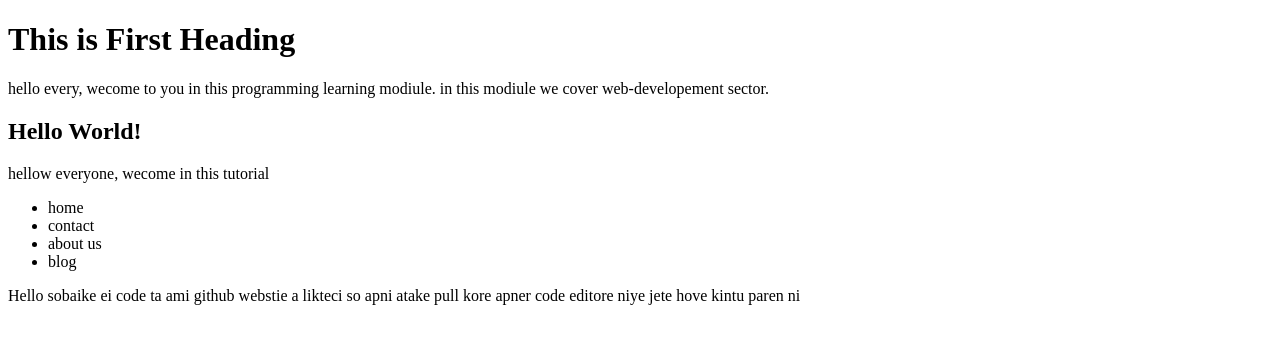
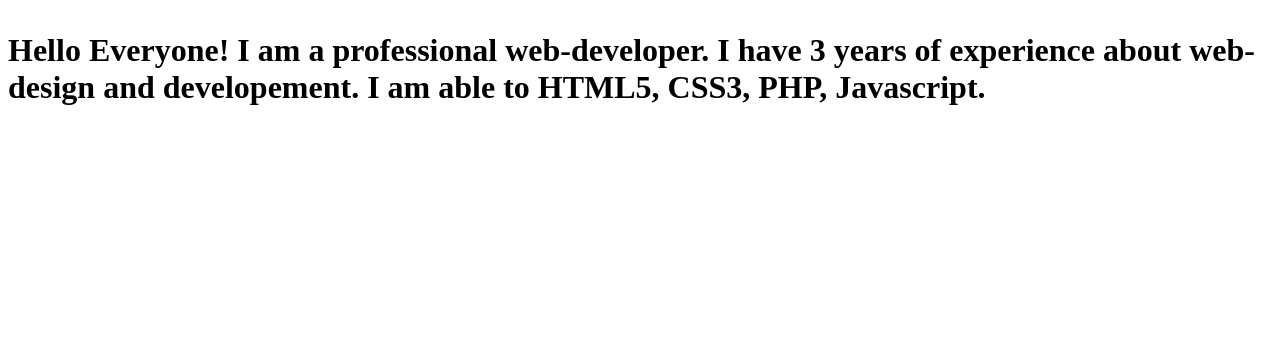
Before and after one commit to Skillgrowbd/My-First-Project, a plain HTML site: page index.html in a window 1280 px wide. Drawn offline with Linux system fonts and the light colour scheme.

Commit message:
blog added

```diff
--- a/index.html
+++ b/index.html
@@ -1,31 +1,12 @@
 <!DOCTYPE html>
 <html lang="en">
 <head>
-    <meta charset="UTF-8">
-    <meta http-equiv="X-UA-Compatible" content="IE=edge">
-    <meta name="viewport" content="width=device-width, initial-scale=1.0">
-    <title>Document</title>
+    <title>GitHub Website!</title>
 </head>
 <body>
-    <h1>This is First Heading</h1>
-    <p>hello every, wecome to you in this programming learning modiule. in this modiule we cover web-developement sector.</p>
-
-    <div>
-        <h2>Hello World!</h2>
-        <p>hellow everyone, wecome in this tutorial</p>
+    <div class="Blog">
+        <h1><Web-Developer</h1>
+        <p>Hello Everyone! I am a professional web-developer. I have 3 years of experience about web-design and developement. I am able to HTML5, CSS3, PHP, Javascript.</p>
     </div>
-
-    <div>
-        <nav>
-            <ul>
-                <li>home</li>
-                <li>contact</li>
-                <li>about us</li>
-                <li>blog</li>
-            </ul>
-        </nav>
-    </div>
-
-    <p>Hello sobaike ei code ta ami github webstie a likteci so apni atake pull kore apner code editore niye jete hove kintu paren ni</p>
 </body>
 </html>
```
